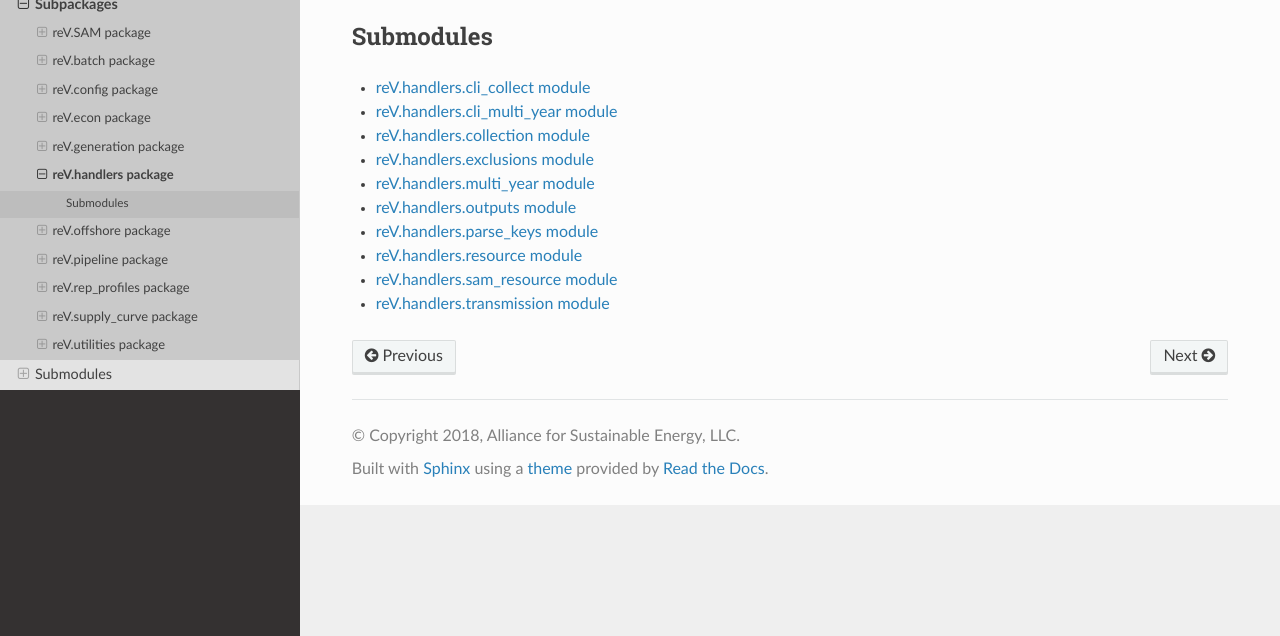
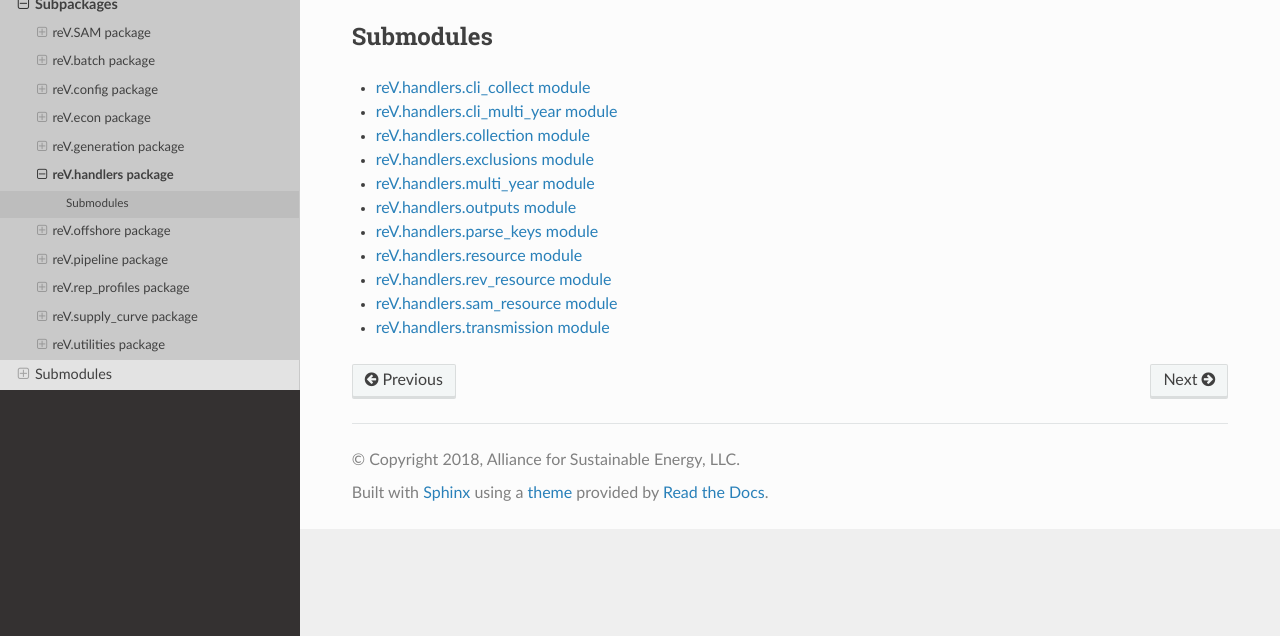
Before and after one commit to NREL/reV, a Sphinx documentation site: the page built from docs/source/reV/reV.handlers.rst, in a window 1280 px wide, cut to the strip 264-900 px from the top of the page. Built offline with Sphinx 7.4.7 and the Read the Docs theme 2.0.0, drawn with Linux system fonts in a browser that asks for light colours; pages that are not in the unit, such as notebooks, are missing from menus.

Commit message:
update subpackage trees

```diff
--- a/docs/source/reV/reV.handlers.rst
+++ b/docs/source/reV/reV.handlers.rst
@@ -19,5 +19,6 @@ Submodules
    reV.handlers.outputs
    reV.handlers.parse_keys
    reV.handlers.resource
+   reV.handlers.rev_resource
    reV.handlers.sam_resource
    reV.handlers.transmission
--- a/docs/source/reV/reV.supply_curve.rst
+++ b/docs/source/reV/reV.supply_curve.rst
@@ -12,10 +12,11 @@ Submodules
 .. toctree::
 
    reV.supply_curve.aggregation
-   reV.supply_curve.cli_aggregation
+   reV.supply_curve.cli_sc_aggregation
    reV.supply_curve.cli_supply_curve
    reV.supply_curve.exclusions
    reV.supply_curve.point_summary
    reV.supply_curve.points
+   reV.supply_curve.sc_aggregation
    reV.supply_curve.supply_curve
    reV.supply_curve.tech_mapping
```
